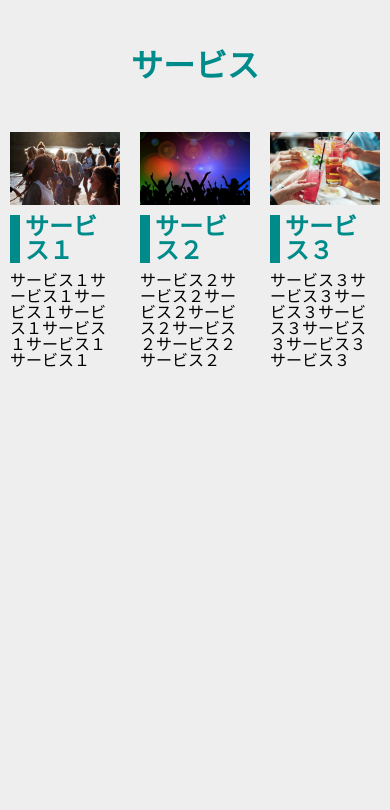
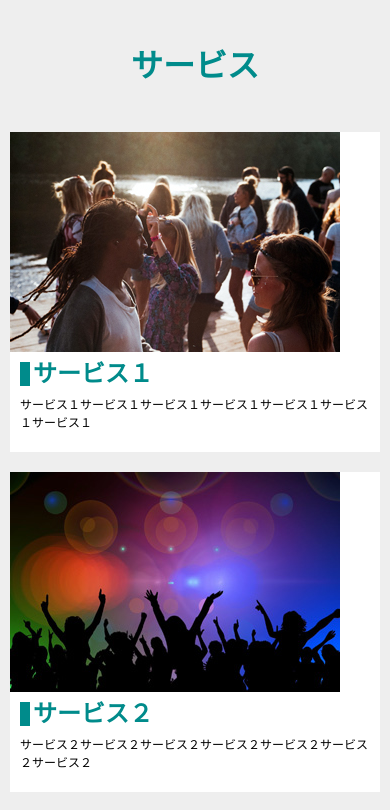
Before and after one commit to sayo-work/desasta, a plain HTML site: page 20221204/index.html in a window 390 px wide. Shown: the top 810 px of the page. Drawn offline with Linux system fonts and the light colour scheme.

Commit message:
課題３

```diff
--- a/20221204/css/style.css
+++ b/20221204/css/style.css
@@ -45,40 +45,63 @@ img {
 body{
     background-color: #eee;
 }
+
 h1{
     display: flex;
     justify-content: center;
     margin: 0 auto;
     padding: 50px;
     color: darkcyan;
+    font-size: 32px;
 }
 
-.service{
-    text-aline:center;
+.wrap {
     max-width:960px;
     margin: 0 auto;
     padding: 0px 10px;
     box-sizing: border-box;
 }
 
-.wrap>div {
+.wrap>div{
     display: flex;
     justify-content: space-between;
 }
 
-.service {
-    width: 30%
+
+.service{
+    width: 31%;
     background-color: #fff;
+}
+
+.group{
+    padding: 10px;
 }
 
 h2{
     color:darkcyan;
-    padding: 0px 5px;
-    margin: 10px 0px 10px;
+    font-size: 24px;
     border-left: 10px solid darkcyan;
+    padding-left: 3px;
+    margin-bottom: 10px;
 }
 
-.group{
+.group p{
     line-height:1.5;
-    font-size: 16px;
+    font-size: 12px;
+    margin-bottom: 10px;
 }
+
+
+/* 課題３－２ */
+@media screen and (max-width: 400px) {
+
+    .wrap>div{
+        display: block;
+    }
+
+    .service{
+        width: 100%;
+        margin-bottom: 20px;
+    }
+
+}
--- a/masunaga work1-1,2/css/style.css
+++ /dev/null
@@ -1,38 +0,0 @@
-@charset "utf-8";
-
-.wrap {
-    display: flex;
-    justify-content: space-between;
-    flex-wrap: wrap;
-    align-items: center;
-    max-width: 960px;
-    margin: 0 auto;
-}
-.wrap div {
-    width: 300px;
-    height: 300px;
-    background: #00f;
-    margin-bottom: 100px;
-}
-
-.wrap2 {
-    display: flex;
-    justify-content: space-between;
-    flex-wrap: wrap;
-    align-items: center;
-    max-width: 960px;
-    margin: 0 auto;
-}
-.wrap2 div {
-    width:  31.25%;
-    height: 300px;
-    background: #f00;
-    margin-bottom: 20px;
-}
-
-
-@media screen and (max-width:767px) {
-    .wrap {
-        display: block;
-    }
-}
--- a/masunaga work2/css/style.css
+++ /dev/null
@@ -1,87 +0,0 @@
-@charset "utf-8";
-
-/* cssリセット */
-
-/*利用するタグによってこちらの内容は増やす*/
-html,
-body,
-h1,
-h2,
-h3,
-p,
-dl,
-dt,
-dd,
-ul,
-li {
-    margin: 0;
-    padding: 0;
-    line-height: 1;
-    /*デフォルトの文字色、font-familyを予め当てておく*/
-    color: #000;
-    font-family: "游ゴシック体", YuGothic, "游ゴシック", "Yu Gothic", "メイリオ",
-        "Hiragino Kaku Gothic ProN", "Hiragino Sans", sans-serif;
-}
-
-a {
-    /*下線を消す*/
-    text-decoration: none;
-    /*色を消す*/
-    color: inherit;
-}
-
-ul {
-    /*左の「・」を消す*/
-    list-style: none;
-}
-
-img {
-    max-width: 100%;
-    vertical-align: bottom;
-    border: none;
-}
-
-
-.wrap {
-    display: flex;
-    justify-content: space-between;
-    max-width: 960px;
-    align-items: center;
-    margin: 0 auto;
-    padding: 20px;
-}
-
-.wrap ul{
-    display: flex;
-    justify-content: space-between;
-    align-items: center;
-}
-
-.wrap ul li{
-    padding: 5px 30px;
-    border-right: 1px solid #000;
-    margin: 0 auto;
-    font-size: 18px;
-}
-
-.wrap ul li:last-child {
-    border-right: none;
-}
-
-@media screen and (max-width: 767px) {
-    .wrap {
-        display: block;
-        width: auto;
-    }
-
-    .wrap ul{
-        display: block;
-    }
-
-    .wrap ul li {
-        display: block;
-        padding: 10px 0px;
-        border-right: none;
-        border-bottom: solid #000;
-    }
-}
```
Also changed, not shown: 20221203/index.html (added, +30 -0 lines), 20221204/index.html (+0 -1 lines), masunaga work1-1,2/index.html (deleted, +0 -28 lines), masunaga work2/index.html (deleted, +0 -25 lines), 4 other files.
